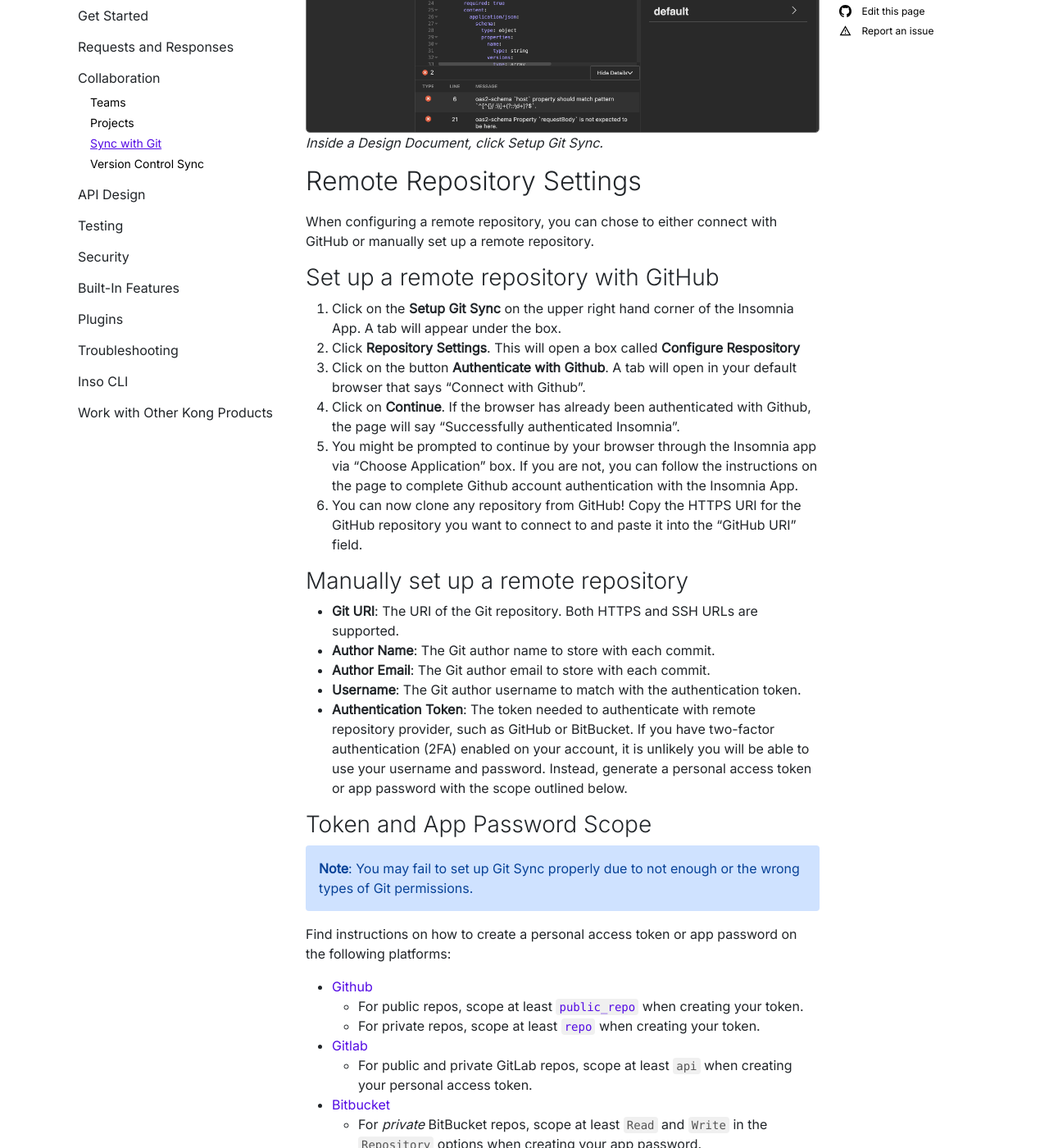
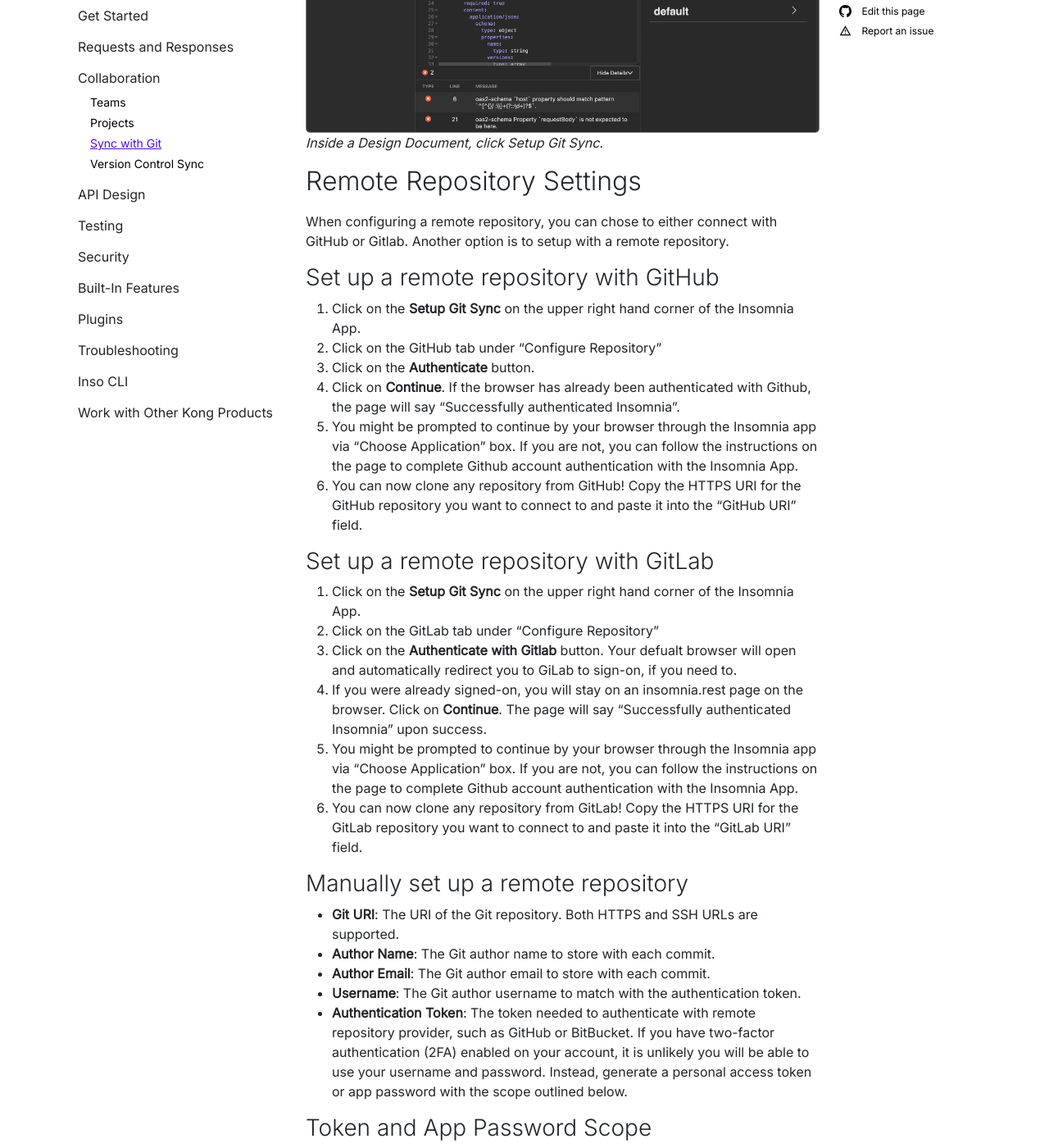
Before and after one commit to Kong/insomnia-docs, a Jekyll site: the page built from docs/insomnia/git-sync.md, in a window 1280 px wide and 1400 px high, scrolled down 1501 px. Shown: the whole window at 82% size. Built offline with Jekyll 4.4.1, drawn with Linux system fonts in a browser that asks for light colours; comment, search, counter and statistics services are not loaded.

Commit message:
Add GitLab support

```diff
--- a/docs/insomnia/git-sync.md
+++ b/docs/insomnia/git-sync.md
@@ -32,16 +32,25 @@
 
 ## Remote Repository Settings
 
-When configuring a remote repository, you can chose to either connect with GitHub or manually set up a remote repository.
+When configuring a remote repository, you can chose to either connect with GitHub or Gitlab.  Another option is to setup with a remote repository.
 
 ### Set up a remote repository with GitHub
 
-1. Click on the **Setup Git Sync** on the upper right hand corner of the Insomnia App.  A tab will appear under the box.
-2.  Click **Repository Settings**.  This will open a box called **Configure Respository**
-3. Click on the button **Authenticate with Github**. A tab will open in your default browser that says "Connect with Github".
+1. Click on the **Setup Git Sync** on the upper right hand corner of the Insomnia App.
+2. Click on the GitHub tab under "Configure Repository"
+3. Click on the **Authenticate** button.
 4. Click on **Continue**. If the browser has already been authenticated with Github, the page will say "Successfully authenticated Insomnia".
 5.  You might be prompted to continue by your browser through the Insomnia app via  "Choose Application" box.  If you are not, you can follow the instructions on the page to complete Github account authentication with the Insomnia App.
 6. You can now clone any repository from GitHub! Copy the HTTPS URI for the GitHub repository you want to connect to and paste it into the "GitHub URI" field.
+
+### Set up a remote repository with GitLab
+
+1. Click on the **Setup Git Sync** on the upper right hand corner of the Insomnia App.
+2. Click on the GitLab tab under "Configure Repository"
+3. Click on the **Authenticate with Gitlab** button. Your defualt browser will open and automatically redirect you to GiLab to sign-on, if you need to.
+4. If you were already signed-on, you will stay on an insomnia.rest page on the browser.  Click on **Continue**. The page will say "Successfully authenticated Insomnia" upon success.
+5.  You might be prompted to continue by your browser through the Insomnia app via  "Choose Application" box.  If you are not, you can follow the instructions on the page to complete Github account authentication with the Insomnia App.
+6. You can now clone any repository from GitLab! Copy the HTTPS URI for the GitLab repository you want to connect to and paste it into the "GitLab URI" field.
 
 ### Manually set up a remote repository
 
```
